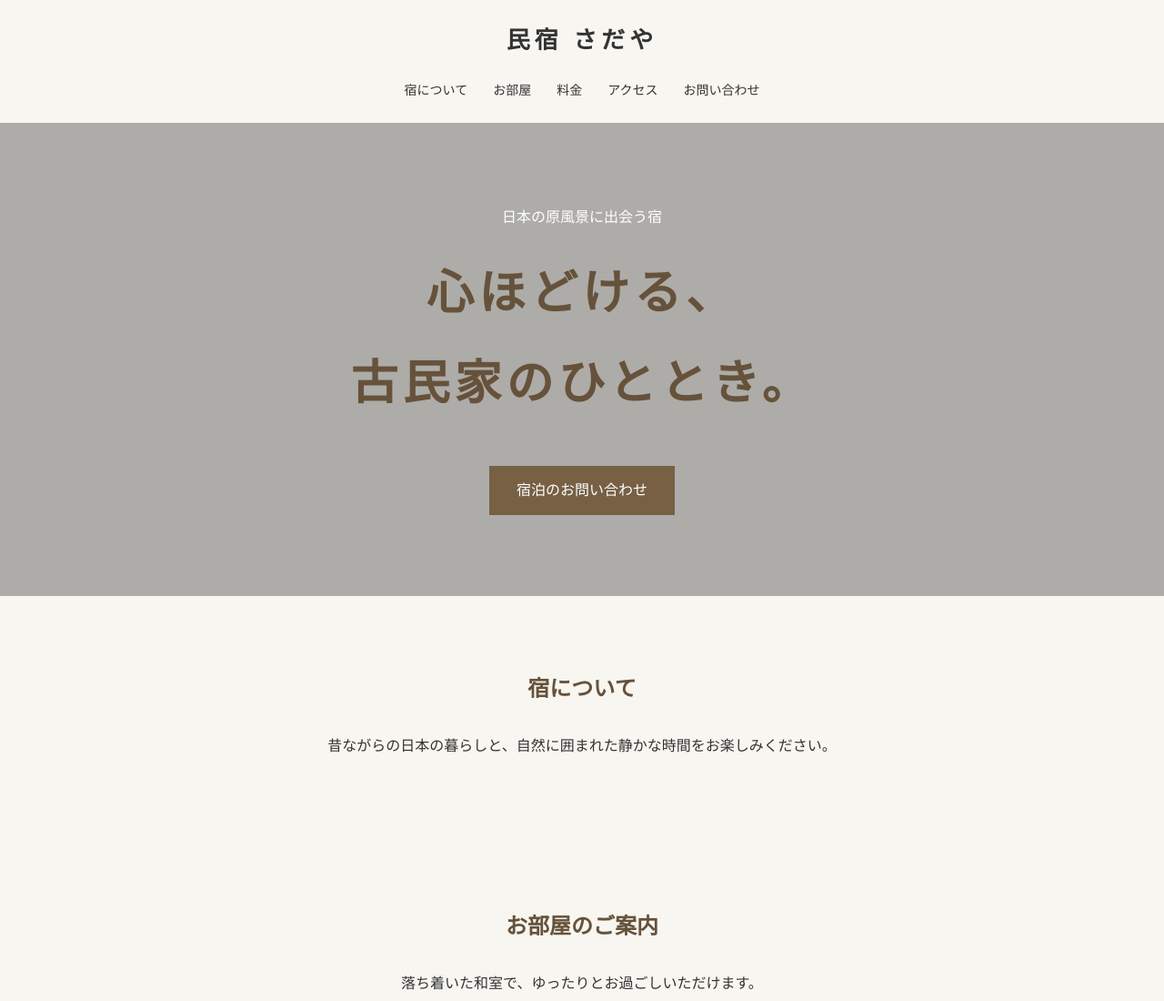
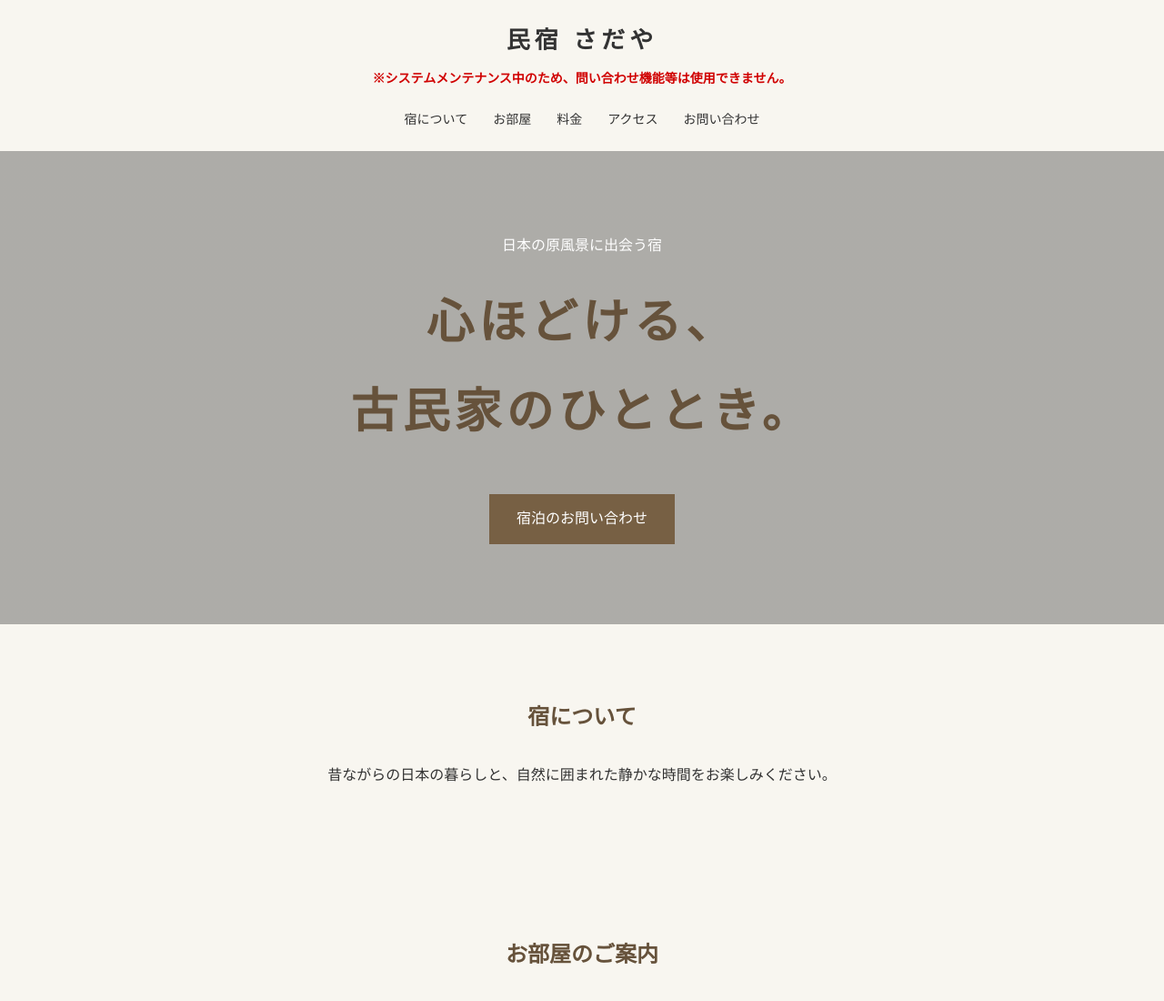
Before and after one commit to rikuriku123321-beep/Hello-GitHub-Repository, a plain HTML site: page index.html in a window 1280 px wide. Shown: the top 1100 px of the page at 91% size. Drawn offline with Linux system fonts and the light colour scheme.

Commit message:
Update website

```diff
--- a/css/style.css
+++ b/css/style.css
@@ -93,3 +93,10 @@
       min-height: 420px;
     }
   }
+  .maintenance-notice {
+    color: #d00000;
+    font-size: 14px;
+    font-weight: bold;
+    margin-top: 5px;
+    text-align: center;
+  }
--- a/index.html
+++ b/index.html
@@ -12,6 +12,9 @@
 
   <header>
     <h1>民宿 さだや</h1>
+    <p class="maintenance-notice">
+        ※システムメンテナンス中のため、問い合わせ機能等は使用できません。
+      </p>
     <nav>
       <a href="#about">宿について</a>
       <a href="#room">お部屋</a>
```
